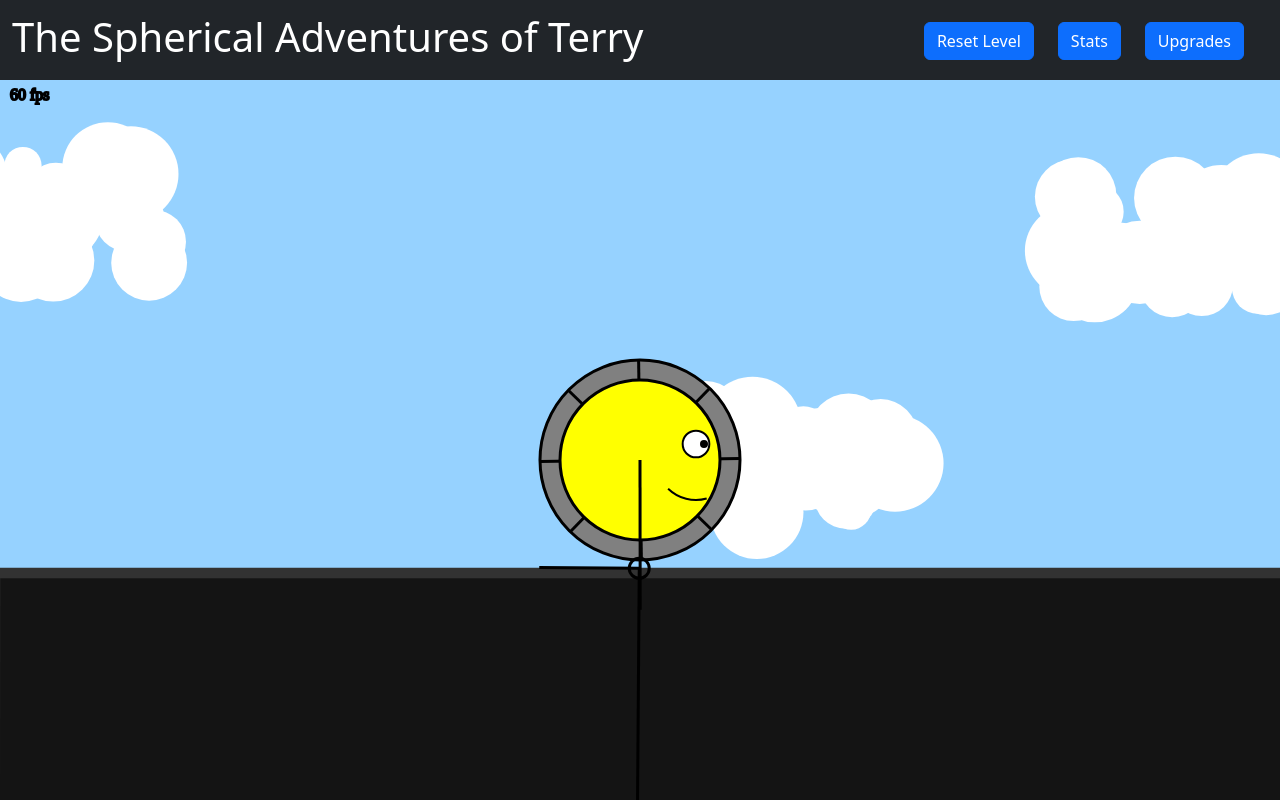
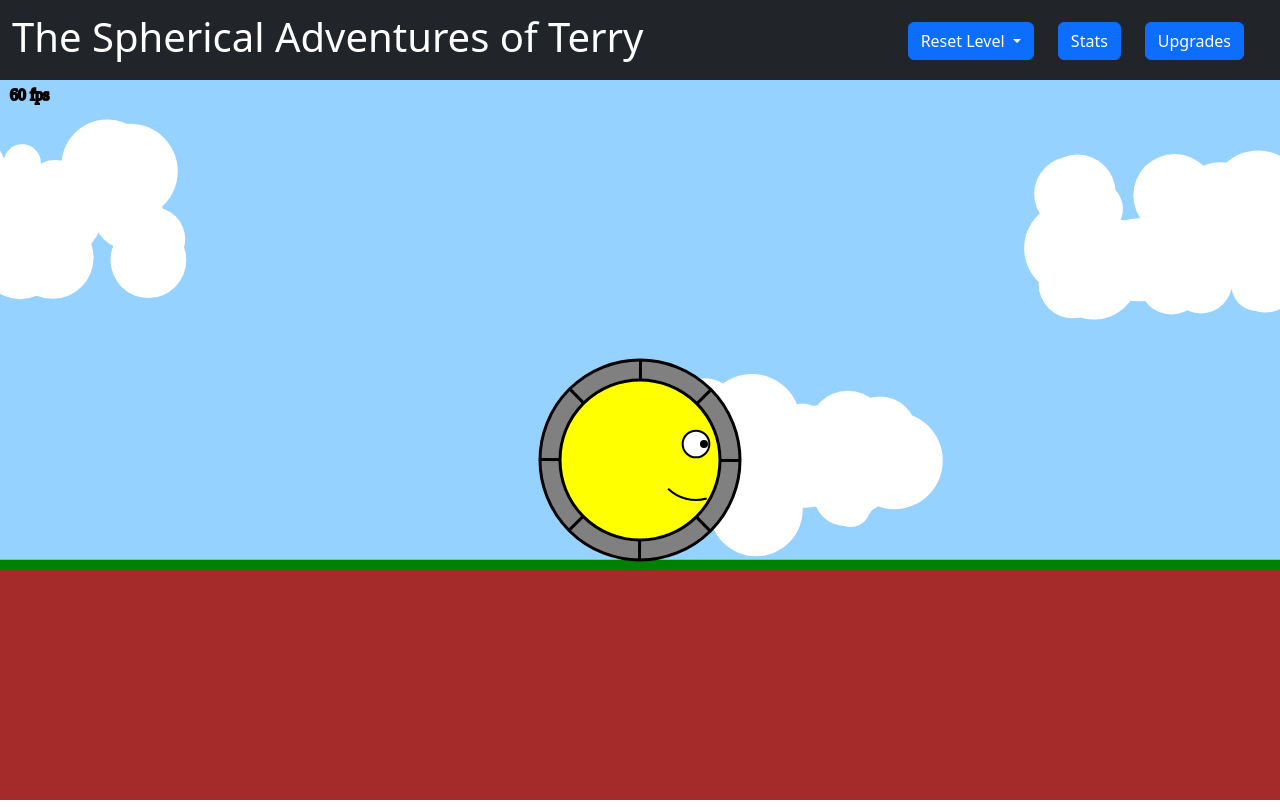
Before and after one commit to Rimmerzine/the-spherical-adventures-of-terry, a website with bundled scripts: page index.html in a window 1280 px wide. Built offline with nearby package versions, Linux system fonts and the light colour scheme.

Commit message:
Updated rotation to take into account surface grip cooefficient

```diff
--- a/index.html
+++ b/index.html
@@ -23,20 +23,10 @@
     <title>The Spherical Adventures of Terry</title>
   </head>
   <body>
-    <div
-      class="offcanvas offcanvas-end"
-      tabindex="-1"
-      id="statsOffcanvas"
-      aria-labelledby="statsOffcanvasLabel"
-    >
+    <div class="offcanvas offcanvas-end" tabindex="-1" id="statsOffcanvas" aria-labelledby="statsOffcanvasLabel">
       <div class="offcanvas-header">
         <h2 class="offcanvas-title" id="statsOffcanvasLabel">Stats</h2>
-        <button
-          type="button"
-          class="btn-close"
-          data-bs-dismiss="offcanvas"
-          aria-label="Close"
-        ></button>
+        <button type="button" class="btn-close" data-bs-dismiss="offcanvas" aria-label="Close"></button>
       </div>
       <div class="offcanvas-body">
         <dl>
@@ -51,20 +41,10 @@
         </dl>
       </div>
     </div>
-    <div
-      class="offcanvas offcanvas-end"
-      tabindex="-1"
-      id="upgradesOffcanvas"
-      aria-labelledby="upgradesOffcanvasLabel"
-    >
+    <div class="offcanvas offcanvas-end" tabindex="-1" id="upgradesOffcanvas" aria-labelledby="upgradesOffcanvasLabel">
       <div class="offcanvas-header">
         <h2 class="offcanvas-title" id="upgradesOffcanvasLabel">Upgrades</h2>
-        <button
-          type="button"
-          class="btn-close"
-          data-bs-dismiss="offcanvas"
-          aria-label="Close"
-        ></button>
+        <button type="button" class="btn-close" data-bs-dismiss="offcanvas" aria-label="Close"></button>
       </div>
       <div class="offcanvas-body">
         <p id="points-attribute">Total points: 0</p>
@@ -90,12 +70,7 @@
             </button>
           </div>
           <div class="col-4">
-            <button
-              title="Press space to jump"
-              id="upgrade-jump-button"
-              type="button"
-              class="btn btn-success"
-            >
+            <button title="Press space to jump" id="upgrade-jump-button" type="button" class="btn btn-success">
               Upgrade Jump<br />(1 point)
             </button>
           </div>
@@ -116,13 +91,21 @@
       <div class="container-fluid">
         <a class="navbar-brand"><h1>The Spherical Adventures of Terry</h1></a>
         <div class="d-flex">
-          <button
-            class="btn btn-primary me-4"
-            type="button"
-            id="reset-level-button"
-          >
-            Reset Level
-          </button>
+          <div class="dropdown">
+            <button
+              class="btn btn-primary dropdown-toggle me-4"
+              type="button"
+              data-bs-toggle="dropdown"
+              aria-expanded="false"
+            >
+              Reset Level
+            </button>
+            <ul class="dropdown-menu">
+              <li><button class="dropdown-item" id="reset-level-grasslands">Grasslands (Normal)</button></li>
+              <li><button class="dropdown-item" id="reset-level-tarmac">Tarmac (zero slip)</button></li>
+              <li><button class="dropdown-item" id="reset-level-ice">Ice (slippy)</button></li>
+            </ul>
+          </div>
           <button
             class="btn btn-primary me-4"
             type="button"
--- a/javascripts/CollisionDetection.js
+++ b/javascripts/CollisionDetection.js
@@ -8,36 +8,15 @@ class CollisionDetection {
   constructor() {}
 
   // Reflect the ball's velocity based on the given reflection vector
-  reflect(ball, surfaceGripCoefficient, reflectionVector, deltaTime) {
-    // const circumferance = 2 * Math.PI * ball.attributes.radius;
-    // const potentialSpeed = circumferance * ball.attributes.rotationsPerSecond;
-    // const currentSpeed = ball.attributes.velocity.distance();
-    // const speedToAdd = potentialSpeed - currentSpeed;
-
-    // const perpendicularFaceVectorAddition = reflectionVector
-    //   .normalize()
-    //   .perpendicularDirection()
-    //   .multiply(speedToAdd)
-    //   .multiply(surfaceGripCoefficient);
-
-    // debugSettings.perpendicularFaceVectorAddition = perpendicularFaceVectorAddition;
-
-    // const currentRotation = ball.attributes.rotationsPerSecond;
-    // const rotationDifference = (currentRotation - currentSpeed / circumferance) * deltaTime;
-    // ball.attributes.rotationsPerSecond -= (rotationDifference * surfaceGripCoefficient) / 2;
-
-    // ball.attributes.rotationsPerSecond *= 0.975;
-
-    const dotProduct = ball.attributes.velocity.dotProduct(reflectionVector);
+  reflect(ball, surfaceGripCoefficient, reflectionVector) {
     const { perpendicular } = calculateParallelAndPerpendicular(reflectionVector, ball.attributes.velocity);
-
     const circumferance = 2 * Math.PI * ball.attributes.radius;
     const potentialMovement =
       (circumferance * ball.attributes.rotationsPerSecond + Math.sign(perpendicular.x) * perpendicular.distance()) / 2;
     const movementGain = potentialMovement - Math.sign(perpendicular.x) * perpendicular.distance();
-    const rotationGain = potentialMovement / circumferance;
 
-    ball.attributes.rotationsPerSecond = rotationGain;
+    ball.attributes.rotationsPerSecond +=
+      (potentialMovement / circumferance - ball.attributes.rotationsPerSecond) * surfaceGripCoefficient;
 
     const perpendicularFaceVectorAddition = reflectionVector
       .normalize()
@@ -47,9 +26,10 @@ class CollisionDetection {
 
     debugSettings.perpendicularFaceVectorAddition = perpendicularFaceVectorAddition;
 
+    const dotProduct = ball.attributes.velocity.dotProduct(reflectionVector);
     const reflection = new Vector2D(
-      reflectionVector.x * dotProduct * 2 * 1, // (1 - ball.stats.getStat("grip").currentValue)
-      reflectionVector.y * dotProduct * 2 * 1 // change back to 0.8 when finished testing
+      reflectionVector.x * dotProduct * 2 * 0.8, // (1 - ball.stats.getStat("grip").currentValue)
+      reflectionVector.y * dotProduct * 2 * 0.8 // change back to 0.8 when finished testing
     );
     if (debugSettings.drawReflectionVector) {
       debugSettings.reflectionVector = new Vector2D(reflection.x, reflection.y);
--- a/javascripts/Game.js
+++ b/javascripts/Game.js
@@ -17,7 +17,7 @@ class Game {
     this.canvas = canvas;
 
     const startingHeight = (canvas.offsetHeight * 2) / 3;
-    const tarmacTerrainSettings = new TerrainSettings(
+    this.tarmacTerrainSettings = new TerrainSettings(
       300,
       10,
       1000,
@@ -33,7 +33,7 @@ class Game {
       "rgb(20, 20, 20)"
     );
 
-    const iceTerrainSettings = new TerrainSettings(
+    this.iceTerrainSettings = new TerrainSettings(
       300,
       10,
       1000,
@@ -49,7 +49,7 @@ class Game {
       "rgb(50, 180, 255)"
     );
 
-    const grasslandsTerrainSettings = new TerrainSettings(
+    this.grasslandsTerrainSettings = new TerrainSettings(
       300,
       10,
       1000,
@@ -60,7 +60,7 @@ class Game {
       startingHeight - 1000,
       200,
       500,
-      0.8,
+      0.5,
       "green",
       "brown"
     );
@@ -68,7 +68,7 @@ class Game {
     this.renderer = new CanvasRenderer(canvas);
     this.inputManager = new InputManager(this);
     this.ball = null;
-    this.terrainManager = new TerrainManager(tarmacTerrainSettings);
+    this.terrainManager = new TerrainManager(this.grasslandsTerrainSettings);
     this.collisionDetection = new CollisionDetection();
     this.clouds = [];
     this.distanceReached = 0;
@@ -84,7 +84,11 @@ class Game {
     this.ball.attributes.startingPosition.y = canvasContainer.offsetHeight / (3 / 2) - 100;
   }
 
-  resetLevel() {
+  resetLevel(level) {
+    if (level == "grass") this.terrainManager.terrainSettings = this.grasslandsTerrainSettings;
+    else if (level == "tarmac") this.terrainManager.terrainSettings = this.tarmacTerrainSettings;
+    else this.terrainManager.terrainSettings = this.iceTerrainSettings;
+
     const newDistance = Math.max(0, this.ball.attributes.position.x - this.distanceReached);
     const pointsGained = Math.floor(newDistance / 5000);
 
--- a/javascripts/InputManager.js
+++ b/javascripts/InputManager.js
@@ -19,7 +19,9 @@ class InputManager {
       ["upgrade-grip-button", "upgradeGrip"],
       ["upgrade-jump-button", "upgradeJump"],
       ["upgrade-max-rpm-button", "upgradeMaxSpeed"],
-      ["reset-level-button", "resetLevel"],
+      ["reset-level-grasslands", "resetLevelGrass"],
+      ["reset-level-tarmac", "resetLevelTarmac"],
+      ["reset-level-ice", "resetLevelIce"],
     ];
     upgradeButtons.forEach(([id, method]) => {
       document.getElementById(id).addEventListener("click", this[method].bind(this));
@@ -114,8 +116,16 @@ class InputManager {
     this.rightScreenTouch = false;
   }
 
-  resetLevel() {
-    this.game.resetLevel();
+  resetLevelGrass() {
+    this.game.resetLevel("grass");
+  }
+
+  resetLevelTarmac() {
+    this.game.resetLevel("tarmac");
+  }
+
+  resetLevelIce() {
+    this.game.resetLevel("ice");
   }
 }
 
--- a/javascripts/Settings.js
+++ b/javascripts/Settings.js
@@ -8,8 +8,7 @@ export const gameSettings = {
 };
 
 export const debugSettings = {
-  targetFps: 60,
-  debugMode: true,
+  debugMode: false,
   drawClosestCollisionPoint: true,
   drawNormalisedDisplacementVector: true,
   drawReflectionVector: true,
```
Also changed, not shown: javascripts/test/CollisionDetection.test.js (+63 -14 lines).
